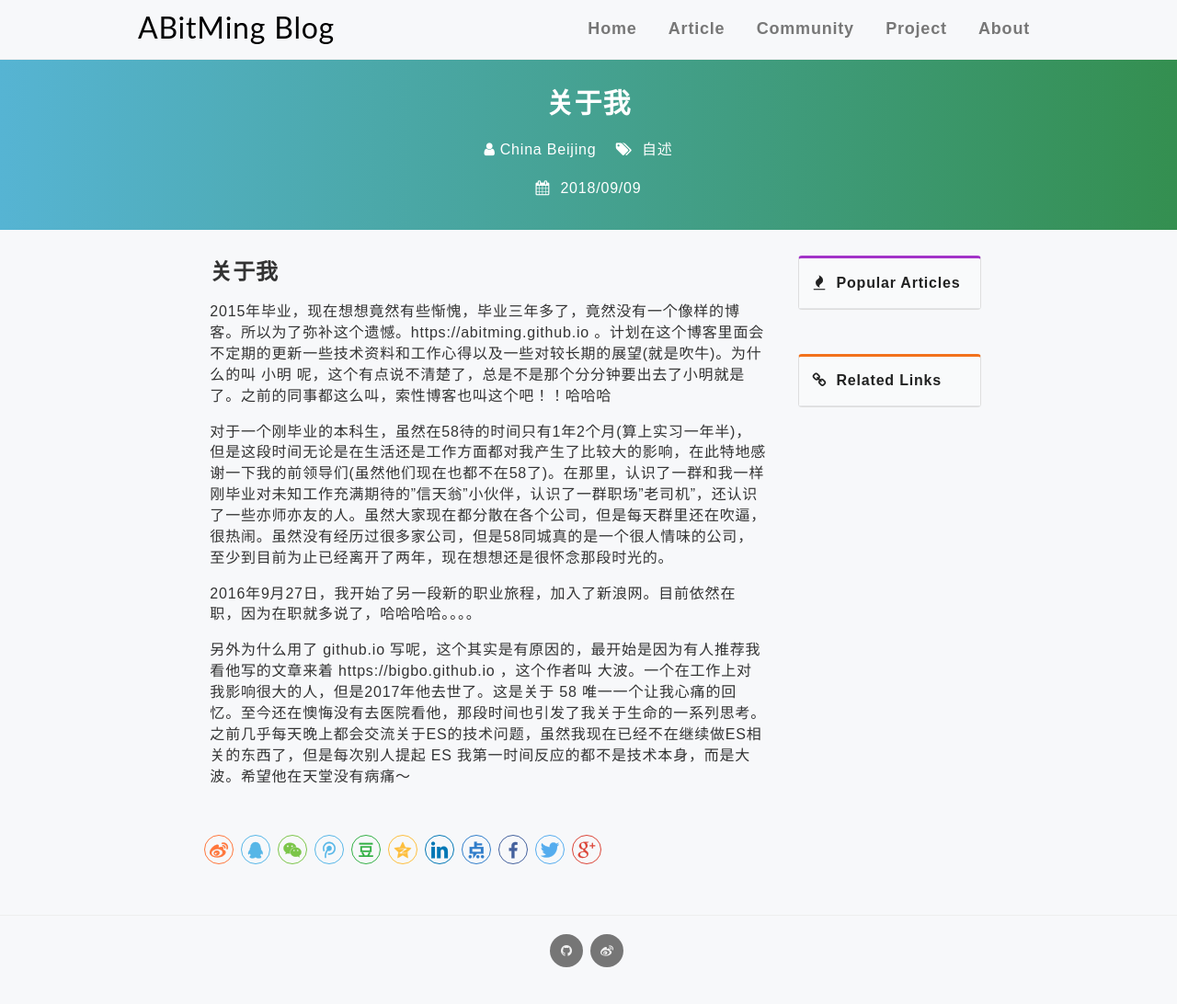
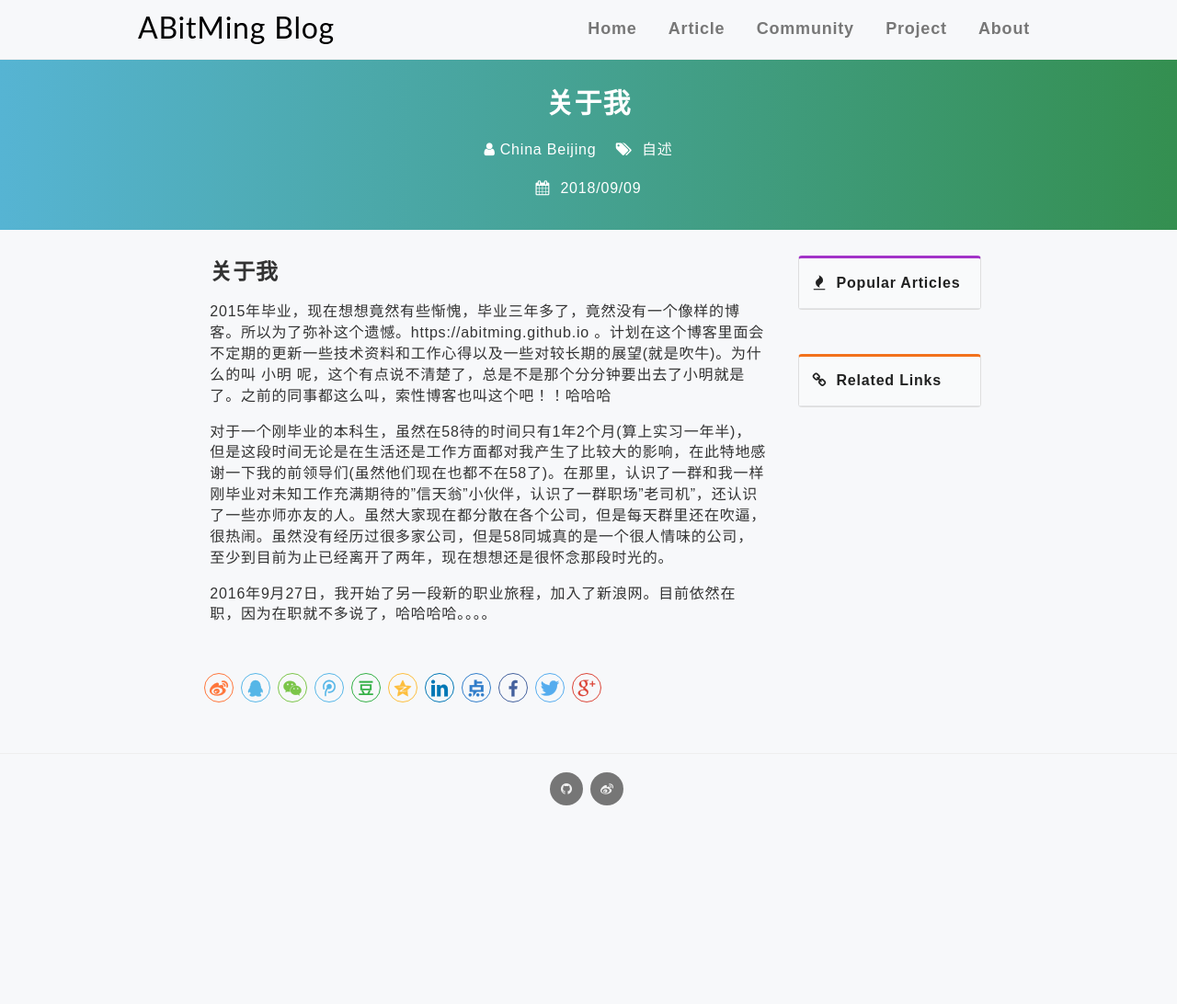
Before and after one commit to abitming/abitming.github.io, a Jekyll site: the page built from _posts/2018-09-09-about-me.md, in a window 1280 px wide. Shown: the whole page at 92% size. Built offline with Jekyll 4.4.1, drawn with Linux system fonts in a browser that asks for light colours; comment, search, counter and statistics services are not loaded; after the commit the page ends 916 px from its top, so only the background shows below that.

Commit message:
Update 2018-09-09-about-me.md

```diff
--- a/_posts/2018-09-09-about-me.md
+++ b/_posts/2018-09-09-about-me.md
@@ -14,6 +14,4 @@ poster: https://abitming.github.io/attachments/images/articles/2018-09-09/poster
 
 对于一个刚毕业的本科生，虽然在58待的时间只有1年2个月(算上实习一年半)，但是这段时间无论是在生活还是工作方面都对我产生了比较大的影响，在此特地感谢一下我的前领导们(虽然他们现在也都不在58了)。在那里，认识了一群和我一样刚毕业对未知工作充满期待的"信天翁"小伙伴，认识了一群职场"老司机"，还认识了一些亦师亦友的人。虽然大家现在都分散在各个公司，但是每天群里还在吹逼，很热闹。虽然没有经历过很多家公司，但是58同城真的是一个很人情味的公司，至少到目前为止已经离开了两年，现在想想还是很怀念那段时光的。
 
-2016年9月27日，我开始了另一段新的职业旅程，加入了新浪网。目前依然在职，因为在职就多说了，哈哈哈哈。。。。
-
-另外为什么用了 github.io 写呢，这个其实是有原因的，最开始是因为有人推荐我看他写的文章来着  https://bigbo.github.io ，这个作者叫 大波。一个在工作上对我影响很大的人，但是2017年他去世了。这是关于 58 唯一一个让我心痛的回忆。至今还在懊悔没有去医院看他，那段时间也引发了我关于生命的一系列思考。之前几乎每天晚上都会交流关于ES的技术问题，虽然我现在已经不在继续做ES相关的东西了，但是每次别人提起 ES 我第一时间反应的都不是技术本身，而是大波。希望他在天堂没有病痛～
+2016年9月27日，我开始了另一段新的职业旅程，加入了新浪网。目前依然在职，因为在职就不多说了，哈哈哈哈。。。。
```
